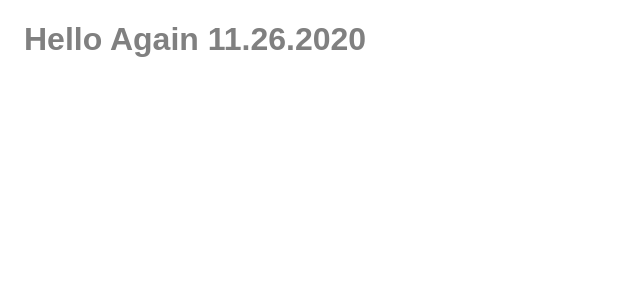
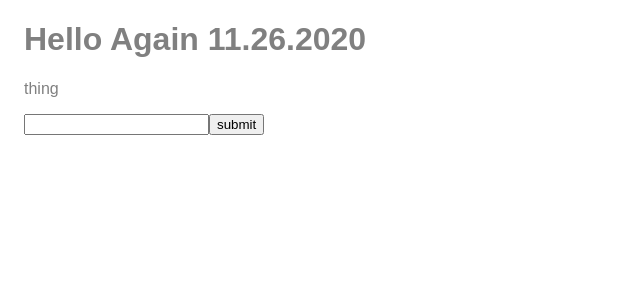
Before and after one commit to Raylin009/hello_again, a React app: page / in a window 1280 px wide. Shown: the top 300 px of the page, without its empty margins (0-640 px from the left). Built offline with nearby package versions, Linux system fonts and the light colour scheme.

Commit message:
added jurnal entry 12.02.2020

```diff
--- a/src/App.js
+++ b/src/App.js
@@ -1,4 +1,5 @@
 import React, { Component} from "react";
+import Todo from "./Components/todo/todo.js"
 import "./App.css";
 
 class App extends Component{
@@ -6,6 +7,7 @@ class App extends Component{
     return(
       <div className="App">
         <h1> Hello Again 11.26.2020</h1>
+        <Todo />
       </div>
     );
   }
```
Also changed, not shown: 1 other file (tests, documents, lock files or other folders).
